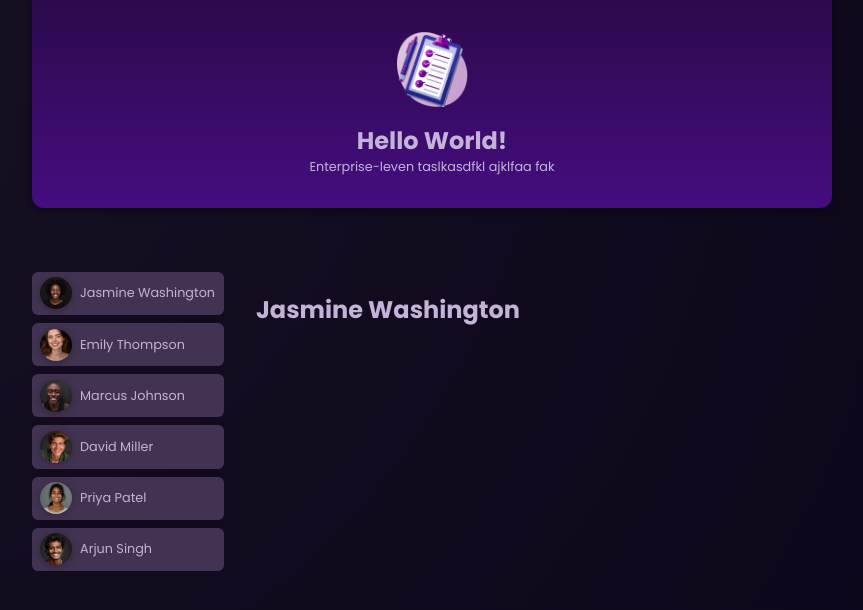
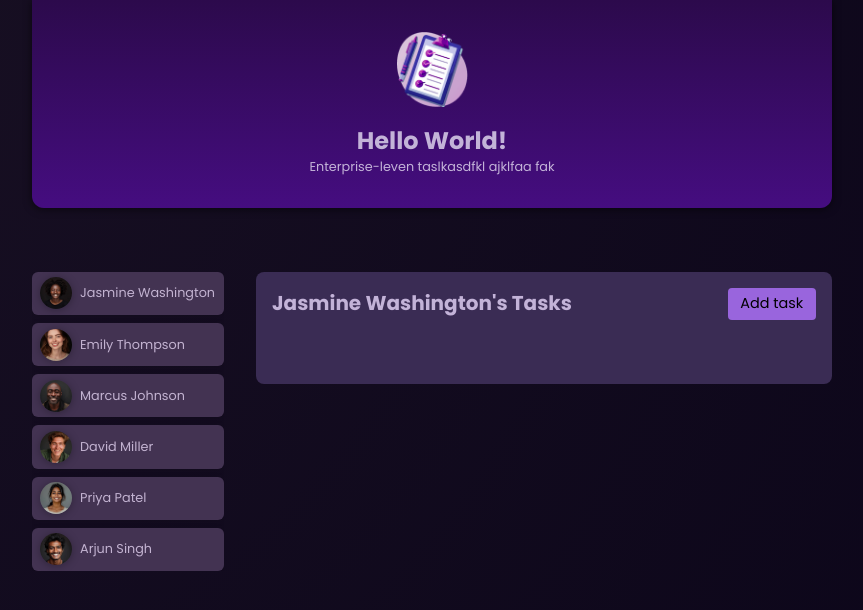
Before and after one commit to Mrama12/angular-starting-project, an Angular app: page / in a window 1280 px wide. Both pictures are taken after a click on the button "Jasmine Washington". Shown: the top 610 px of the page, without its empty margins (208-1071 px from the left). Built offline with nearby package versions, Linux system fonts and the light colour scheme.

Commit message:
Simple tasks generation
+ Legacy ngfor
+ New task component
+ Some new logic for adding tasks

```diff
--- a/src/app/app.component.html
+++ b/src/app/app.component.html
@@ -3,6 +3,7 @@
 <main>
   <ul id="users">
     @for (user of users; track user.id) {
+      <!-- Before angular 17 <li *ngFor="let user of users"> -->
       <li>
         <app-user
           [user]="user"
--- a/src/app/app.component.ts
+++ b/src/app/app.component.ts
@@ -1,4 +1,6 @@
 import { Component } from '@angular/core';
+// import { NgFor, NgIf } from '@angular/common';
+
 import { HeaderComponent } from './header/header.component';
 import { UserComponent } from './user/user.component';
 import { TasksComponent } from './tasks/tasks.component';
--- /dev/null
+++ b/src/app/task/task.component.css
@@ -0,0 +1,37 @@
+article {
+  padding: 1rem;
+  color: #25113d;
+  background-color: #bf9ee5;
+}
+
+h2 {
+  margin: 0;
+}
+
+time {
+  color: #3c2c50;
+}
+
+.actions {
+  text-align: right;
+  margin: 0;
+}
+
+.actions button {
+  font: inherit;
+  font-size: 0.9rem;
+  cursor: pointer;
+  background-color: #380774;
+  color: #decdf2;
+  border-radius: 4px;
+  padding: 0.5rem 1.5rem;
+  border: none;
+  box-shadow: 0 1px 3px rgba(0, 0, 0, 0.3);
+  transition: all 0.3s ease;
+}
+
+.actions button:hover,
+.actions button:active {
+  background-color: #4a0774;
+  box-shadow: 0 1px 6px rgba(0, 0, 0, 0.3);
+}
--- /dev/null
+++ b/src/app/task/task.component.html
@@ -0,0 +1,8 @@
+<article>
+  <h2>{{task.taskName}}</h2>
+  <time></time>
+  <p>SUMMARY</p>
+  <p class="actions">
+    <button>Complete</button>
+  </p>
+</article>
--- a/src/app/tasks/tasks.component.css
+++ b/src/app/tasks/tasks.component.css
@@ -0,0 +1,63 @@
+#tasks {
+  padding: 1rem;
+  border-radius: 8px;
+  max-height: 60vh;
+  overflow: auto;
+  background-color: #3a2c54;
+}
+
+header {
+  display: flex;
+  justify-content: space-between;
+  align-items: flex-start;
+  margin-bottom: 2rem;
+  gap: 1rem;
+}
+
+h2 {
+  margin: 0;
+  font-size: 0.9rem;
+  width: 60%;
+  text-wrap: balance;
+}
+
+menu {
+  margin: 0;
+  padding: 0;
+}
+
+menu button {
+  font: inherit;
+  cursor: pointer;
+  background-color: #9965dd;
+  border-radius: 4px;
+  border: none;
+  padding: 0.35rem 0.8rem;
+  font-size: 0.9rem;
+}
+
+menu button:hover,
+menu button:active {
+  background-color: #a565dd
+}
+
+ul {
+  list-style: none;
+  margin: 1rem 0;
+  padding: 0;
+  display: flex;
+  flex-direction: column;
+  gap: 1rem;
+  max-height: 50vh;
+  overflow: auto;
+}
+
+@media (min-width: 768px) {
+  h2 {
+    font-size: 1.25rem;
+  }
+
+  menu {
+    width: auto;
+  }
+}
--- a/src/app/tasks/tasks.component.html
+++ b/src/app/tasks/tasks.component.html
@@ -1 +1,16 @@
-<h2>{{userName}}</h2>
+<section id="tasks">
+  <header>
+    <h2>{{userName}}'s Tasks</h2>
+    <menu>
+      <button
+        (click)="addNewTask()">Add task</button>
+    </menu>
+  </header>
+  <ul>
+    @for (task of tasks; track task.id) {
+      <li>
+        <app-task [task]=task></app-task>
+      </li>
+    }
+  </ul>
+</section>
--- a/src/app/tasks/tasks.component.ts
+++ b/src/app/tasks/tasks.component.ts
@@ -1,12 +1,27 @@
 import { Component, Input } from '@angular/core';
+import { TaskComponent } from '../task/task.component';
+
+interface Task {
+  id: number,
+  taskName: string,
+}
 
 @Component({
   selector: 'app-tasks',
   standalone: true,
-  imports: [],
+  imports: [TaskComponent],
   templateUrl: './tasks.component.html',
   styleUrl: './tasks.component.css'
 })
 export class TasksComponent {
   @Input({required: true}) userName!: string;
+  tasks: Task[] = [];
+
+  addNewTask() {
+    console.log('New task!');
+    this.tasks.push({
+      id: this.tasks.length,
+      taskName: 'new task ' + this.tasks.length
+    });
+  }
 }
```
Also changed, not shown: src/app/task/task.component.ts (added, +17 -0 lines), 1 other file (tests, documents, lock files or other folders).
